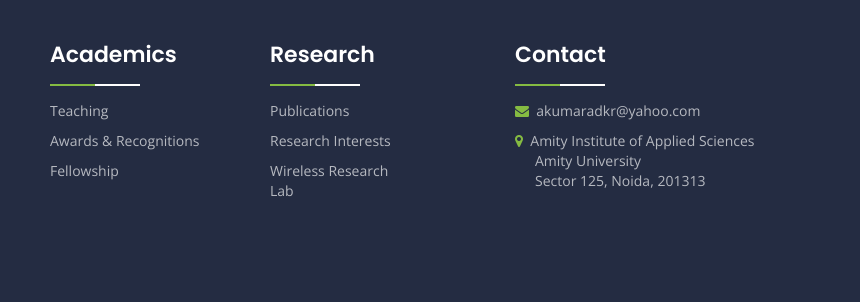
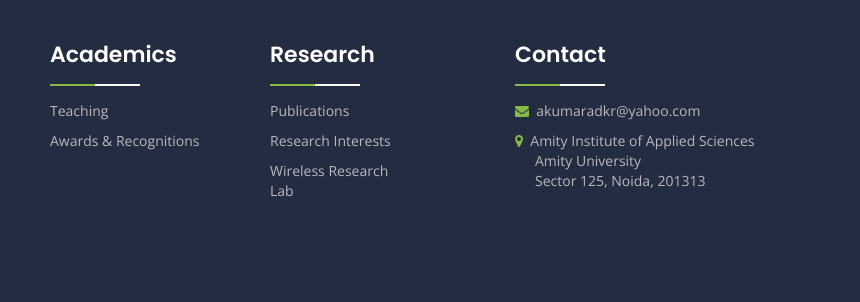
Before and after one commit to Adarshphy/adarshkumar, a plain HTML site: page web.iitd.ac.in/web.iitd.ac.in/rbose/index.html in a window 1280 px wide. Shown: the part 2894-3196 px from the top of the page, 420-1280 px from the left. Drawn offline with nearby package versions, Linux system fonts and the light colour scheme.

Commit message:
Update index.html

```diff
--- a/web.iitd.ac.in/web.iitd.ac.in/rbose/index.html
+++ b/web.iitd.ac.in/web.iitd.ac.in/rbose/index.html
@@ -79,7 +79,6 @@
 
                             <li><a href="awards.html">Awards &amp; Recognitions</a></li>
                             <li role="separator" class="divider"></li>
-                            <li><a href="fellowship.html">Fellowship</a></li>
                         </ul>
                     </li>
 
@@ -471,7 +470,6 @@
                         <ul class="ftr_lst">
                             <li><a href="teaching.html">Teaching</a></li>
                             <li><a href="awards.html">Awards &amp; Recognitions</a></li>
-                            <li><a href="fellowship.html">Fellowship</a></li>
                         </ul>
                     </p>
                 </div>
```
